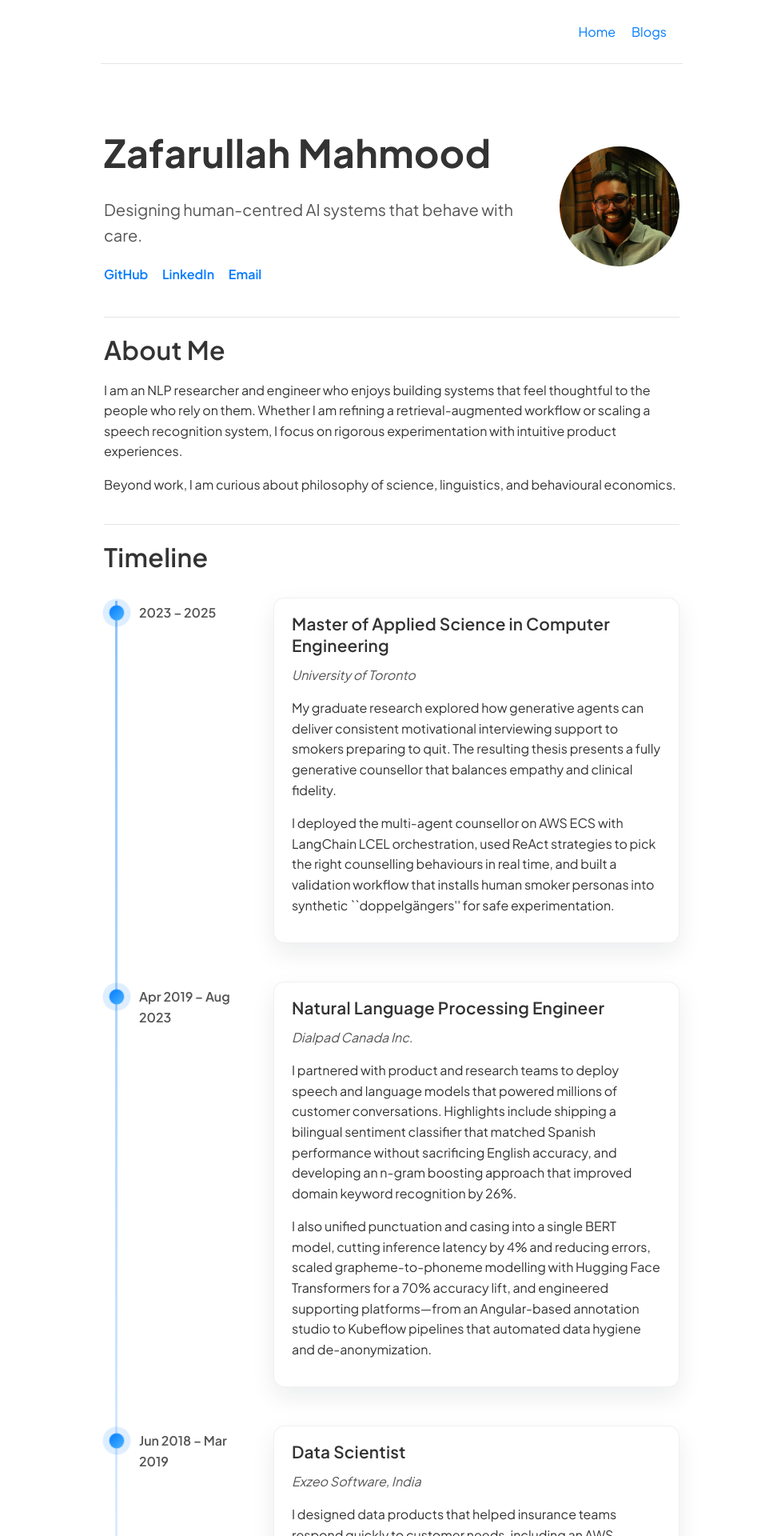
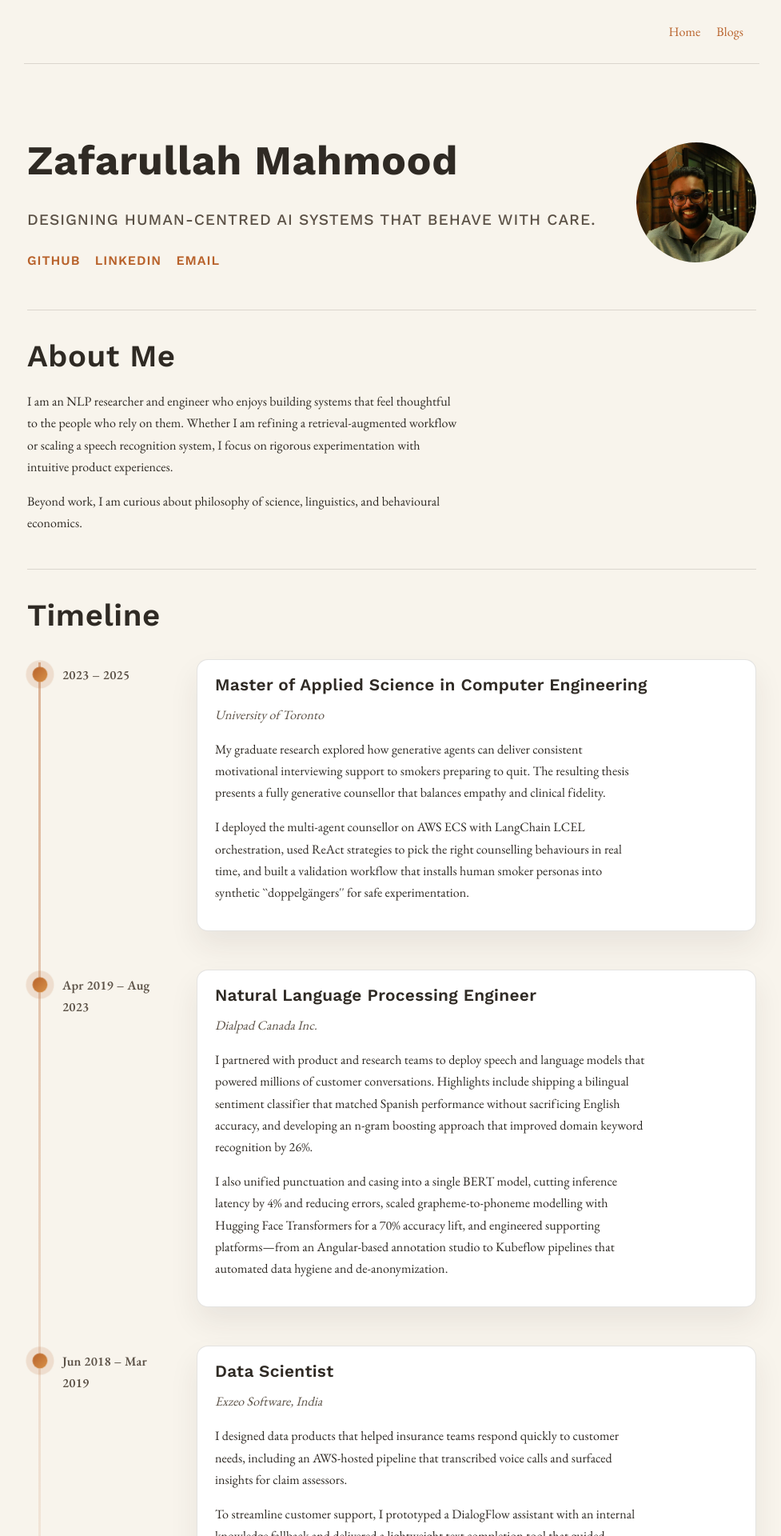
Before and after one commit to zaffnet/zaffnet.github.io, a Jekyll site: the page built from index.html, in a window 1280 px wide. Shown: the top 1920 px of the page at 80% size, without its empty margins (150-1127 px from the left). Built offline with Jekyll 4.4.1, drawn with Linux system fonts in a browser that asks for light colours.

Commit message:
Refine typography and styling for blog homepage

```diff
--- a/assets/css/style.css
+++ b/assets/css/style.css
@@ -1,18 +1,23 @@
 /* General styles */
+@import url('https://fonts.googleapis.com/css2?family=EB+Garamond:wght@400;500;600;700&family=Work+Sans:wght@500;600;700&display=swap');
+
 :root {
-  --text-primary: #333;
-  --text-secondary: #555;
-  --background-primary: #fff;
-  --accent-color: #007aff;
-  --border-color: #e5e5e5;
+  --text-primary: #2f2a24;
+  --text-secondary: #5b5146;
+  --background-primary: #f8f4ec;
+  --background-elevated: #ffffff;
+  --accent-color: #b8622b;
+  --border-color: rgba(91, 81, 70, 0.18);
   --header-height: 80px;
-  --font-family-base: 'Plus Jakarta Sans', 'Inter', -apple-system, BlinkMacSystemFont, 'Segoe UI', Roboto, 'Helvetica Neue', Arial, sans-serif;
-  --font-family-heading: 'Plus Jakarta Sans', 'Inter', -apple-system, BlinkMacSystemFont, 'Segoe UI', Roboto, 'Helvetica Neue', Arial, sans-serif;
+  --font-family-base: 'EB Garamond', 'Iowan Old Style', 'Times New Roman', serif;
+  --font-family-heading: 'Work Sans', 'Inter', -apple-system, BlinkMacSystemFont, 'Segoe UI', Roboto, 'Helvetica Neue', Arial, sans-serif;
 }
 
 body {
   font-family: var(--font-family-base);
-  line-height: 1.6;
+  font-size: clamp(14px, 0.45vw + 13px, 16px);
+  line-height: 1.7;
+  letter-spacing: 0.01em;
   color: var(--text-primary);
   background-color: var(--background-primary);
   margin: 0;
@@ -29,7 +34,7 @@ body {
 }
 
 .container > header {
-  width: 60vw;
+  width: min(90vw, 960px);
   margin: 0 auto;
   padding: 0 20px;
   box-sizing: border-box;
@@ -37,7 +42,7 @@ body {
 
 .container > main,
 .container > footer {
-  width: min(90vw, 1200px);
+  width: min(90vw, 1100px);
   margin: 0 auto;
   padding: 0 20px;
   box-sizing: border-box;
@@ -46,24 +51,38 @@ body {
 a {
   color: var(--accent-color);
   text-decoration: none;
+  transition: color 0.2s ease;
 }
 
-a:hover {
+a:hover,
+a:focus {
+  color: #8a4312;
   text-decoration: underline;
 }
 
-h1 { font-size: 2.5rem; }
-h2 { font-size: 2rem; }
-h3 { font-size: 1.5rem; }
-h4, h5, h6 { font-size: 1.25rem; }
+h1 { font-size: clamp(2.2rem, 4vw, 3rem); }
+h2 { font-size: clamp(1.8rem, 3vw, 2.4rem); }
+h3 { font-size: clamp(1.4rem, 2.4vw, 1.8rem); }
+h4, h5, h6 { font-size: clamp(1.15rem, 2vw, 1.35rem); }
 
 h1, h2, h3, h4, h5, h6 {
   font-family: var(--font-family-heading);
   font-weight: 600;
-  letter-spacing: 0.01em;
-  line-height: 1.3;
+  letter-spacing: 0.015em;
+  line-height: 1.28;
   margin-top: 2em;
   margin-bottom: 0.5em;
+}
+
+p,
+li {
+  font-size: 1rem;
+  letter-spacing: 0.005em;
+  color: var(--text-primary);
+}
+
+p {
+  max-width: 70ch;
 }
 
 /* Header */
@@ -78,7 +97,7 @@ header nav {
   justify-content: space-between;
   align-items: center;
   height: 100%;
-  width: 60vw;
+  width: min(90vw, 960px);
   padding: 0 20px;
   box-sizing: border-box;
   border-bottom: 1px solid var(--border-color);
@@ -107,13 +126,13 @@ header nav ul {
 
 /* Main content */
 main {
-  padding: 40px 0;
+  padding: 48px 0 60px;
 }
 
 /* Footer */
 footer {
   text-align: center;
-  padding: 40px 0;
+  padding: 48px 0 32px;
   border-top: 1px solid var(--border-color);
   color: var(--text-secondary);
   font-size: 0.9rem;
@@ -131,7 +150,7 @@ footer a {
 .intro-section {
   display: flex;
   align-items: center;
-  padding: 40px 0;
+  padding: 48px 0;
   gap: 40px;
   flex-wrap: wrap;
 }
@@ -143,13 +162,16 @@ footer a {
 
 .intro-text h1 {
   margin-top: 0;
-  font-size: 3rem;
+  font-size: clamp(2.5rem, 5vw, 3.2rem);
   font-weight: 700;
 }
 
 .intro-text .subtitle {
-  font-size: 1.25rem;
+  font-family: var(--font-family-heading);
+  font-size: clamp(1.05rem, 2vw, 1.2rem);
   color: var(--text-secondary);
+  letter-spacing: 0.05em;
+  text-transform: uppercase;
 }
 
 .intro-description {
@@ -165,6 +187,9 @@ footer a {
 .contact-links a {
   margin-right: 15px;
   font-weight: 600;
+  font-family: var(--font-family-heading);
+  letter-spacing: 0.06em;
+  text-transform: uppercase;
 }
 
 .intro-image img {
@@ -182,7 +207,7 @@ footer a {
 }
 
 .content-section {
-  padding: 20px 0;
+  padding: 32px 0 28px;
   border-top: 1px solid var(--border-color);
 }
 
@@ -208,7 +233,7 @@ footer a {
   top: 4px;
   bottom: 4px;
   width: var(--timeline-line-width);
-  background: linear-gradient(180deg, rgba(0, 122, 255, 0.45), rgba(0, 122, 255, 0));
+  background: linear-gradient(180deg, rgba(184, 98, 43, 0.45), rgba(184, 98, 43, 0));
 }
 
 .timeline-item {
@@ -230,8 +255,8 @@ footer a {
   width: var(--timeline-marker-diameter);
   height: var(--timeline-marker-diameter);
   border-radius: 50%;
-  background: linear-gradient(135deg, #007aff, #4fb6ff);
-  box-shadow: 0 0 0 6px rgba(0, 122, 255, 0.15);
+  background: linear-gradient(135deg, #b8622b, #d89249);
+  box-shadow: 0 0 0 6px rgba(184, 98, 43, 0.18);
   animation: pulse 6s ease-in-out infinite;
 }
 
@@ -242,11 +267,11 @@ footer a {
 }
 
 .timeline-body {
-  background: #ffffff;
-  border: 1px solid rgba(0, 0, 0, 0.06);
+  background: var(--background-elevated);
+  border: 1px solid rgba(91, 81, 70, 0.16);
   border-radius: 14px;
   padding: 18px 22px;
-  box-shadow: 0 12px 30px rgba(15, 23, 42, 0.08);
+  box-shadow: 0 18px 36px rgba(47, 42, 36, 0.08);
 }
 
 .timeline-body h3 {
@@ -271,11 +296,11 @@ footer a {
   0%,
   100% {
     transform: scale(1);
-    box-shadow: 0 0 0 6px rgba(0, 122, 255, 0.15);
+    box-shadow: 0 0 0 6px rgba(184, 98, 43, 0.18);
   }
   50% {
     transform: scale(1.1);
-    box-shadow: 0 0 0 10px rgba(0, 122, 255, 0.1);
+    box-shadow: 0 0 0 10px rgba(184, 98, 43, 0.12);
   }
 }
 
@@ -293,11 +318,11 @@ footer a {
 }
 
 .skills-card {
-  background: #ffffff;
-  border: 1px solid rgba(15, 23, 42, 0.08);
+  background: var(--background-elevated);
+  border: 1px solid rgba(91, 81, 70, 0.16);
   border-radius: 18px;
   padding: 24px;
-  box-shadow: 0 20px 45px rgba(15, 23, 42, 0.12);
+  box-shadow: 0 16px 32px rgba(47, 42, 36, 0.1);
   display: flex;
   flex-direction: column;
   gap: 16px;
@@ -306,7 +331,7 @@ footer a {
 
 .skills-card:hover {
   transform: translateY(-6px);
-  box-shadow: 0 28px 50px rgba(15, 23, 42, 0.16);
+  box-shadow: 0 26px 46px rgba(47, 42, 36, 0.16);
 }
 
 .card-header {
@@ -319,13 +344,13 @@ footer a {
   width: 52px;
   height: 52px;
   border-radius: 16px;
-  background: linear-gradient(135deg, rgba(0, 122, 255, 0.15), rgba(0, 122, 255, 0.35));
+  background: linear-gradient(135deg, rgba(184, 98, 43, 0.18), rgba(231, 166, 90, 0.35));
   display: inline-flex;
   align-items: center;
   justify-content: center;
   font-size: 1.6rem;
-  color: #0052a3;
-  box-shadow: inset 0 0 0 1px rgba(0, 122, 255, 0.25);
+  color: #8a4312;
+  box-shadow: inset 0 0 0 1px rgba(184, 98, 43, 0.28);
   animation: float 8s ease-in-out infinite;
 }
 
@@ -351,7 +376,7 @@ footer a {
   border-radius: 999px;
   background: var(--badge-surface);
   border: 1px solid var(--badge-border);
-  box-shadow: 0 8px 18px rgba(15, 23, 42, 0.08);
+  box-shadow: 0 10px 20px rgba(47, 42, 36, 0.08);
   color: var(--badge-text);
   text-decoration: none;
   transition: transform 0.25s ease, box-shadow 0.25s ease;
@@ -364,14 +389,16 @@ footer a {
 }
 
 .skill-name {
-  font-size: 0.95rem;
+  font-family: var(--font-family-heading);
+  font-size: 0.9rem;
   font-weight: 600;
-  letter-spacing: 0.01em;
+  letter-spacing: 0.06em;
+  text-transform: uppercase;
 }
 
 .skill-badge:hover {
   transform: translateY(-2px);
-  box-shadow: 0 14px 30px rgba(15, 23, 42, 0.16);
+  box-shadow: 0 18px 34px rgba(47, 42, 36, 0.14);
 }
 
 @keyframes float {
@@ -490,7 +517,7 @@ footer a {
 /* Home layout */
 .home-container {
   width: 100%;
-  max-width: 60vw;
+  max-width: min(960px, 90vw);
   margin: 0 auto;
   padding: 0 1.5rem;
   box-sizing: border-box;
@@ -499,7 +526,7 @@ footer a {
 /* Blog styles */
 .home-container {
   width: 100%;
-  max-width: 60vw;
+  max-width: min(960px, 90vw);
   margin: 0 auto;
   padding: 0 1.5rem;
   box-sizing: border-box;
@@ -507,7 +534,7 @@ footer a {
 
 .blog-container {
   width: 100%;
-  max-width: 60vw;
+  max-width: min(860px, 90vw);
   margin: 0 auto;
   padding: 0 1.5rem;
   box-sizing: border-box;
```
